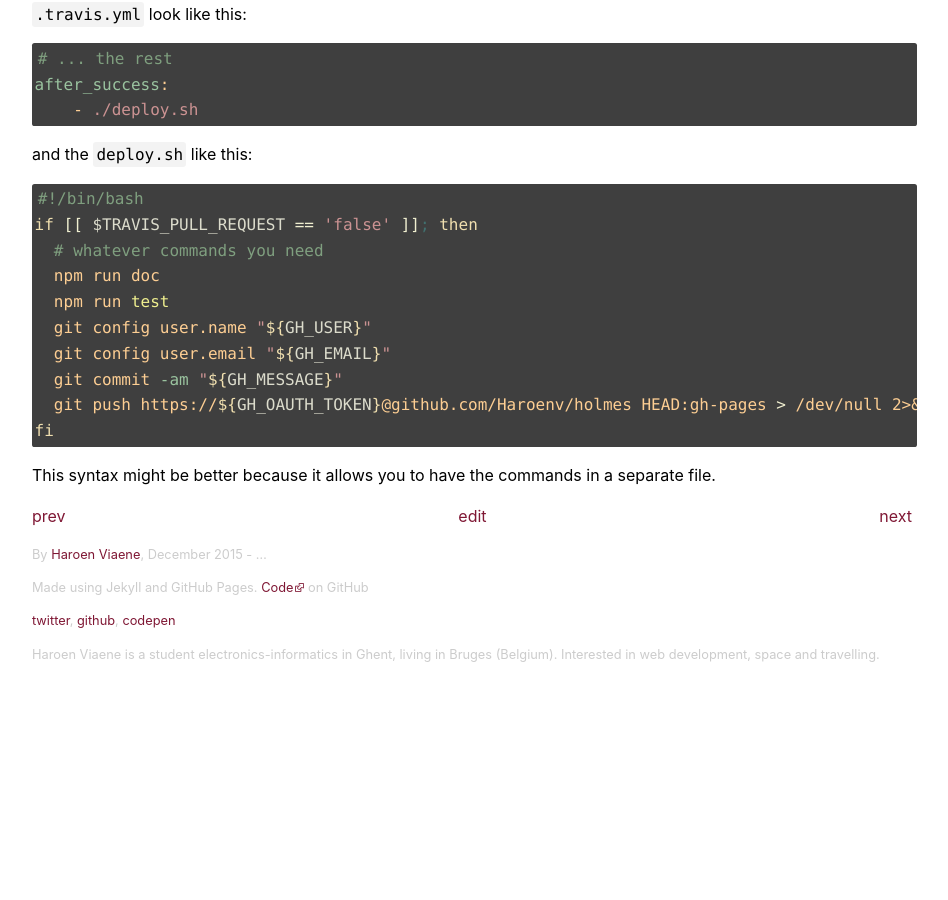
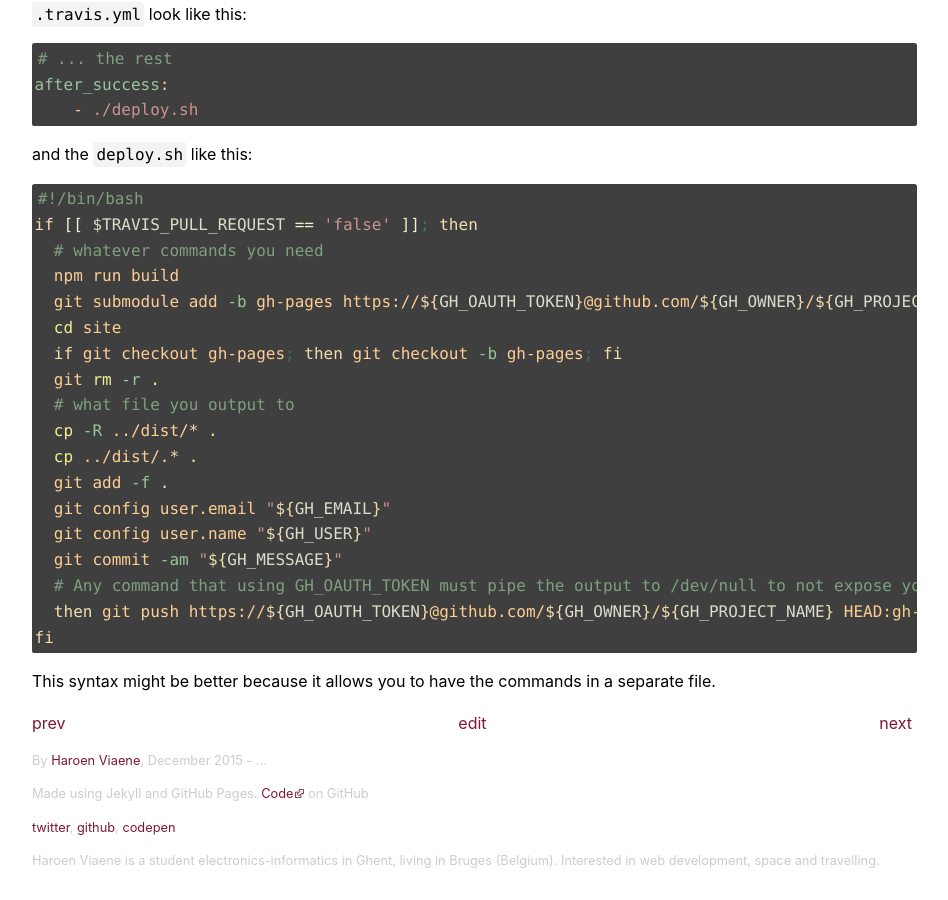
Before and after one commit to Haroenv/blog, a Jekyll site: the page built from _posts/2016-3-2-gulp-on-github-pages.md, in a window 1280 px wide and 900 px high, scrolled down 1929 px. Shown: the whole window, without its empty margins (168-1116 px from the left). Built offline with Jekyll 4.4.1, drawn with Linux system fonts in a browser that asks for light colours; comment, search, counter and statistics services are not loaded; before the commit the page ends 2623 px from its top, so only the background shows below that.

Commit message:
use the same script as in the example

````diff
--- a/_posts/2016-3-2-gulp-on-github-pages.md
+++ b/_posts/2016-3-2-gulp-on-github-pages.md
@@ -87,12 +87,20 @@ and the `deploy.sh` like this:
 #!/bin/bash
 if [[ $TRAVIS_PULL_REQUEST == 'false' ]]; then
   # whatever commands you need
-  npm run doc
-  npm run test
+  npm run build
+  git submodule add -b gh-pages https://${GH_OAUTH_TOKEN}@github.com/${GH_OWNER}/${GH_PROJECT_NAME} site > /dev/null 2>&1
+  cd site
+  if git checkout gh-pages; then git checkout -b gh-pages; fi
+  git rm -r .
+  # what file you output to
+  cp -R ../dist/* .
+  cp ../dist/.* .
+  git add -f .
+  git config user.email "${GH_EMAIL}"
   git config user.name "${GH_USER}"
-  git config user.email "${GH_EMAIL}"
   git commit -am "${GH_MESSAGE}"
-  git push https://${GH_OAUTH_TOKEN}@github.com/Haroenv/holmes HEAD:gh-pages > /dev/null 2>&1
+  # Any command that using GH_OAUTH_TOKEN must pipe the output to /dev/null to not expose your oauth token
+  then git push https://${GH_OAUTH_TOKEN}@github.com/${GH_OWNER}/${GH_PROJECT_NAME} HEAD:gh-pages > /dev/null 2>&1
 fi
 ```
 
````
